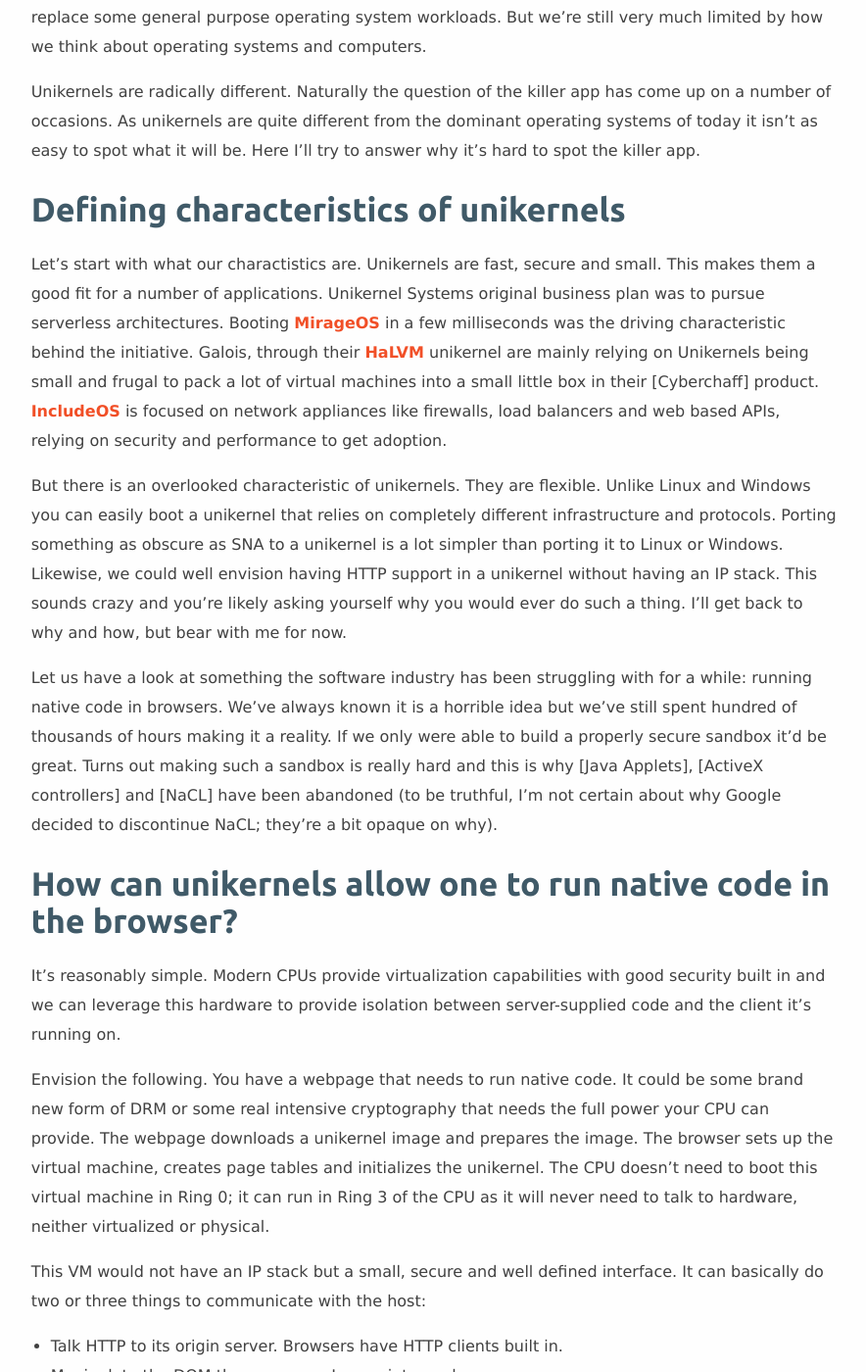
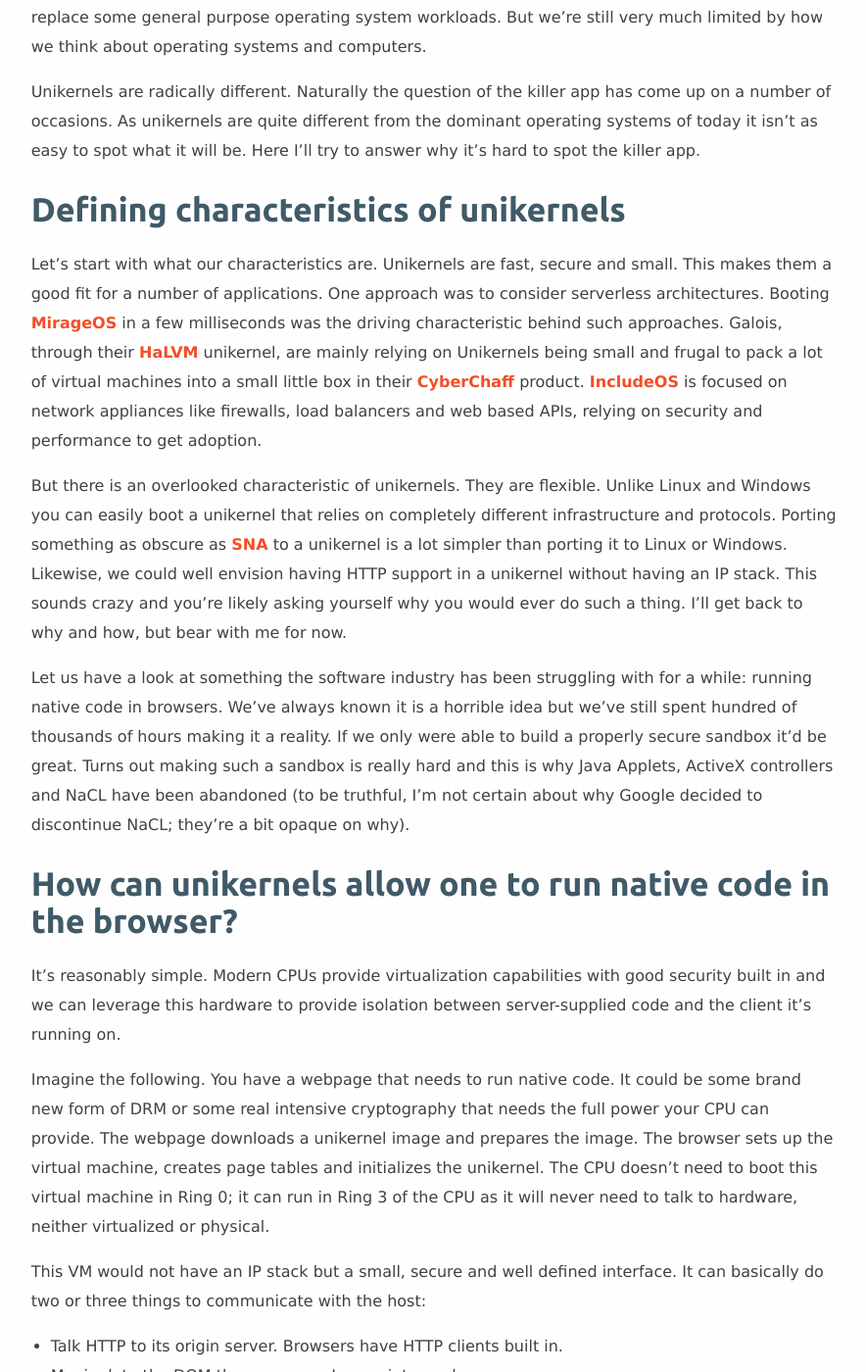
Before and after one commit to Unikernel-Systems/unikernel.org, a Jekyll site: the page built from blog/_posts/2017-08-01-the-search-for-the-killer-app-of-unikernels.md, in a window 1280 px wide and 1400 px high, scrolled down 1275 px. Shown: the whole window at 98% size, without its empty margins (90-974 px from the left). Built offline with Jekyll 4.4.1, drawn with Linux system fonts in a browser that asks for light colours; some of the changed text lies outside the part shown.

Commit message:
minor corrections and edits

```diff
--- a/blog/_posts/2017-08-01-the-search-for-the-killer-app-of-unikernels.md
+++ b/blog/_posts/2017-08-01-the-search-for-the-killer-app-of-unikernels.md
@@ -23,17 +23,17 @@
 
 ## Defining characteristics of unikernels
 
-Let’s start with what our charactistics are. Unikernels are fast, secure and small. This makes them a good fit for a number of applications. Unikernel Systems original business plan was to pursue serverless architectures. Booting [MirageOS] in a few milliseconds was the driving characteristic behind the initiative. Galois, through their [HaLVM] unikernel are mainly relying on Unikernels being small and frugal to pack a lot of virtual machines into a small little box in their [Cyberchaff] product. [IncludeOS] is focused on network appliances like firewalls, load balancers and web based APIs, relying on security and performance to get adoption.
+Let’s start with what our characteristics are. Unikernels are fast, secure and small. This makes them a good fit for a number of applications. One approach was to consider serverless architectures. Booting [MirageOS][] in a few milliseconds was the driving characteristic behind such approaches. Galois, through their [HaLVM][] unikernel, are mainly relying on Unikernels being small and frugal to pack a lot of virtual machines into a small little box in their [CyberChaff][] product. [IncludeOS][] is focused on network appliances like firewalls, load balancers and web based APIs, relying on security and performance to get adoption.
 
-But there is an overlooked characteristic of unikernels. They are flexible. Unlike Linux and Windows you can easily boot a unikernel that relies on completely different infrastructure and protocols. Porting something as obscure as SNA to a unikernel is a lot simpler than porting it to Linux or Windows. Likewise, we could well envision having HTTP support in a unikernel without having an IP stack. This sounds crazy and you’re likely asking yourself why you would ever do such a thing. I’ll get back to why and how, but bear with me for now.
+But there is an overlooked characteristic of unikernels. They are flexible. Unlike Linux and Windows you can easily boot a unikernel that relies on completely different infrastructure and protocols. Porting something as obscure as [SNA][] to a unikernel is a lot simpler than porting it to Linux or Windows. Likewise, we could well envision having HTTP support in a unikernel without having an IP stack. This sounds crazy and you’re likely asking yourself why you would ever do such a thing. I’ll get back to why and how, but bear with me for now.
 
-Let us have a look at something the software industry has been struggling with for a while: running native code in browsers. We’ve always known it is a horrible idea but we’ve still spent hundred of thousands of hours making it a reality. If we only were able to build a properly secure sandbox it’d be great. Turns out making such a sandbox is really hard and this is why [Java Applets], [ActiveX controllers] and [NaCL] have been abandoned (to be truthful, I’m not certain about why Google decided to discontinue NaCL; they’re a bit opaque on why).
+Let us have a look at something the software industry has been struggling with for a while: running native code in browsers. We’ve always known it is a horrible idea but we’ve still spent hundred of thousands of hours making it a reality. If we only were able to build a properly secure sandbox it’d be great. Turns out making such a sandbox is really hard and this is why Java Applets, ActiveX controllers and NaCL have been abandoned (to be truthful, I’m not certain about why Google decided to discontinue NaCL; they’re a bit opaque on why).
 
 ## How can unikernels allow one to run native code in the browser?
 
 It’s reasonably simple. Modern CPUs provide virtualization capabilities with good security built in and we can leverage this hardware to provide isolation between server-supplied code and the client it's running on.
 
-Envision the following. You have a webpage that needs to run native code. It could be some brand new form of DRM or some real intensive cryptography that needs the full power your CPU can provide. The webpage downloads a unikernel image and prepares the image. The browser sets up the virtual machine, creates page tables and initializes the unikernel. The CPU doesn’t need to boot this virtual machine in Ring 0; it can run in Ring 3 of the CPU as it will never need to talk to hardware, neither virtualized or physical.
+Imagine the following. You have a webpage that needs to run native code. It could be some brand new form of DRM or some real intensive cryptography that needs the full power your CPU can provide. The webpage downloads a unikernel image and prepares the image. The browser sets up the virtual machine, creates page tables and initializes the unikernel. The CPU doesn’t need to boot this virtual machine in Ring 0; it can run in Ring 3 of the CPU as it will never need to talk to hardware, neither virtualized or physical.
 
 This VM would not have an IP stack but a small, secure and well defined interface. It can basically do two or three things to communicate with the host:
 
```
Also changed, not shown: other parts of blog/_posts/2017-08-01-the-search-for-the-killer-app-of-unikernels.md (+8 -6 lines).
